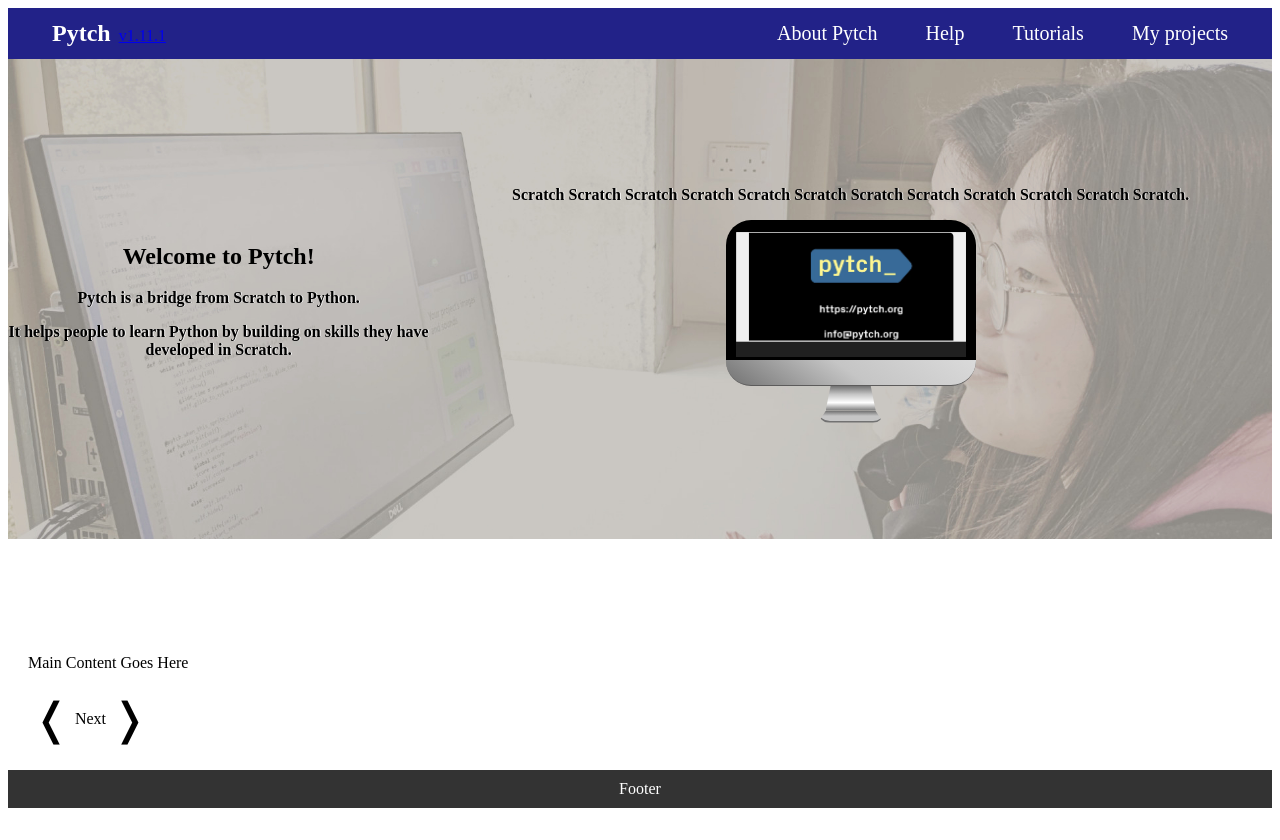
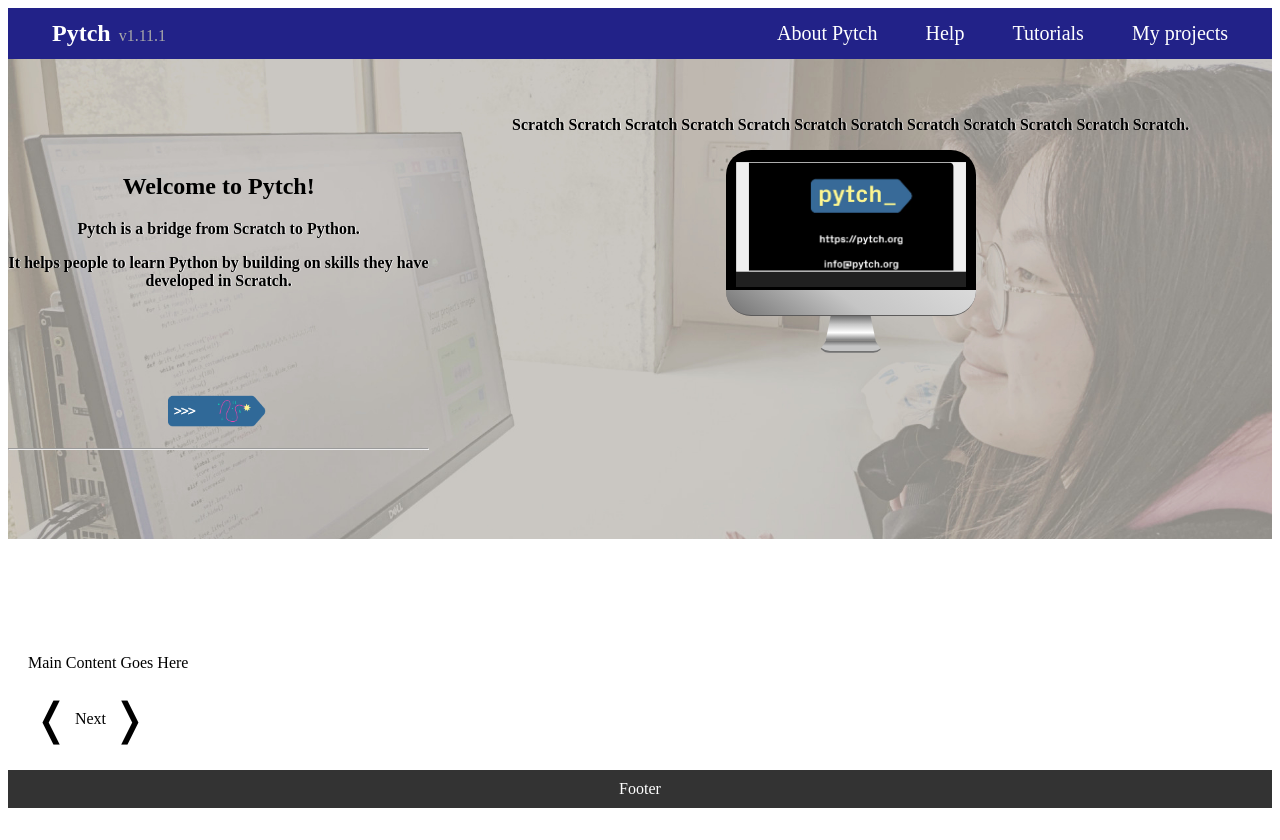
Before and after one commit to Duncan-W/pytch_static, a website: page subgrid.html in a window 1280 px wide. After the commit the page ends 816 px from the top, so only its background shows below. Drawn offline with Linux system fonts and the light colour scheme.

Commit message:
carousel added

```diff
--- a/subgrid.html
+++ b/subgrid.html
@@ -158,7 +158,22 @@
     color:#fff
 }
 
+.version-tag{
+    color: #aaa;
+    text-decoration: none;
+}
 
+.first {
+    height: 100%;
+    line-height: 0;
+    margin-top: -4%;
+}
+.ipad {
+    vertical-align: middle;
+    display: inline-block;
+    width: 24%;
+
+}
 
     .container {
       display: grid;
@@ -320,7 +335,7 @@
   <div class="container">
 
 
-    <nav ><span class="title-and-version"><a href="/app/"><h1>Pytch</h1></a><span class="version-tag"><a href="/doc/releases/changelog.html">v1.11.1</a></span></span><ul><a href="https://pytch.scss.tcd.ie/"><li>About Pytch</li></a><a href="/doc/index.html"><li>Help</li></a><a href="/app/tutorials/"><li>Tutorials</li></a><a href="/app/my-projects/"><li>My projects</li></a></ul>
+    <nav ><span class="title-and-version"><a href="/app/"><h1>Pytch</h1></a><a class="version-tag" href="/doc/releases/changelog.html">v1.11.1</a></span><ul><a href="https://pytch.scss.tcd.ie/"><li>About Pytch</li></a><a href="/doc/index.html"><li>Help</li></a><a href="/app/tutorials/"><li>Tutorials</li></a><a href="/app/my-projects/"><li>My projects</li></a></ul>
     </nav>
 
 
@@ -377,8 +392,16 @@
           </div>
         </div>
       </section>
+      <div class="first">
+        <img class="ipad" src="box2.png" />
+        <div class="text-wrap">
+            <p></p>
+            <hr />
+            <p></p>
+        </div>
+    </div>
+      </header>
 
-      </header>
 
     <main>
       <!-- Your main content goes here -->
```
